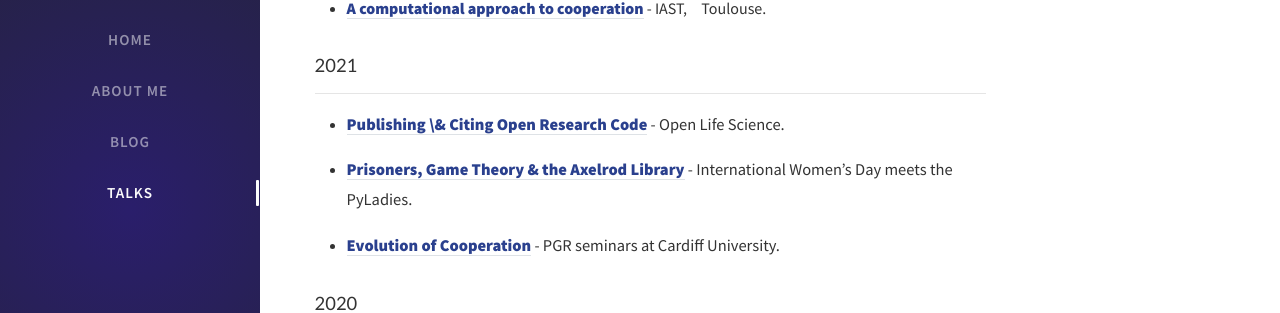
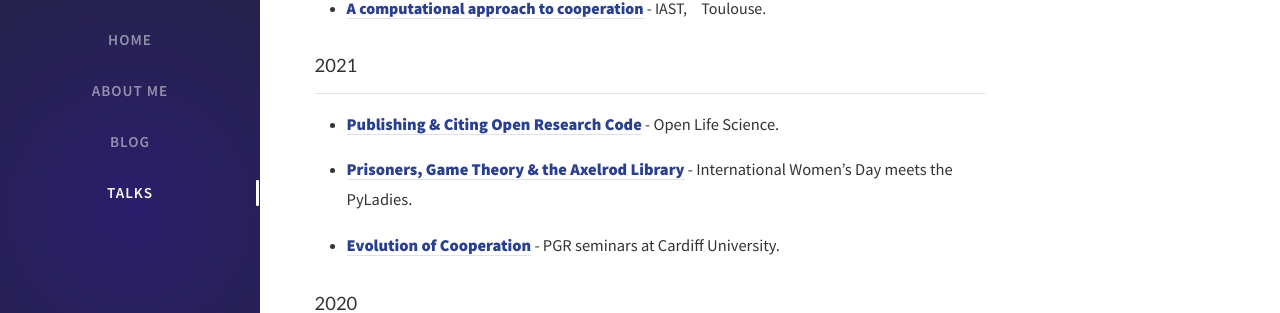
Before and after one commit to Nikoleta-v3/Nikoleta-v3.github.io, a Jekyll site: the page built from _tabs/talks.md, in a window 1280 px wide and 900 px high. Shown: the part 240-553 px from the top of the window. Built offline with Jekyll 4.4.1, drawn with Linux system fonts in a browser that asks for light colours; nearby versions of some CDN libraries; comment, search, counter and statistics services are not loaded; part of the change alters nothing that is shown.

```diff
--- a/_tabs/talks.md
+++ b/_tabs/talks.md
@@ -7,13 +7,13 @@ order: 4
 <h4>2022</h4>
 <hr>
 
-+ [**A computational approach to cooperation**]({{ site.pdfs }}/talks/2021-11-17-Open-Life-Science/main.pdf) -
++ [**A computational approach to cooperation**]({{ site.pdfs }}/talks/2022-03-01-Toulouse/main.pdf) -
 IAST,  &ensp; Toulouse.
 
 <h4>2021</h4>
 <hr>
 
-+ [**Publishing \& Citing Open Research Code**]({{ site.pdfs }}/talks/2021-11-17-Open-Life-Science/main.pdf) -
++ [**Publishing & Citing Open Research Code**]({{ site.pdfs }}/talks/2021-11-17-Open-Life-Science/main.pdf) -
 Open Life Science.
 
 + [**Prisoners, Game Theory & the Axelrod Library**]({{ site.pdfs }}/talks/2021-03-08-PyLadies/main.pdf) -
```
